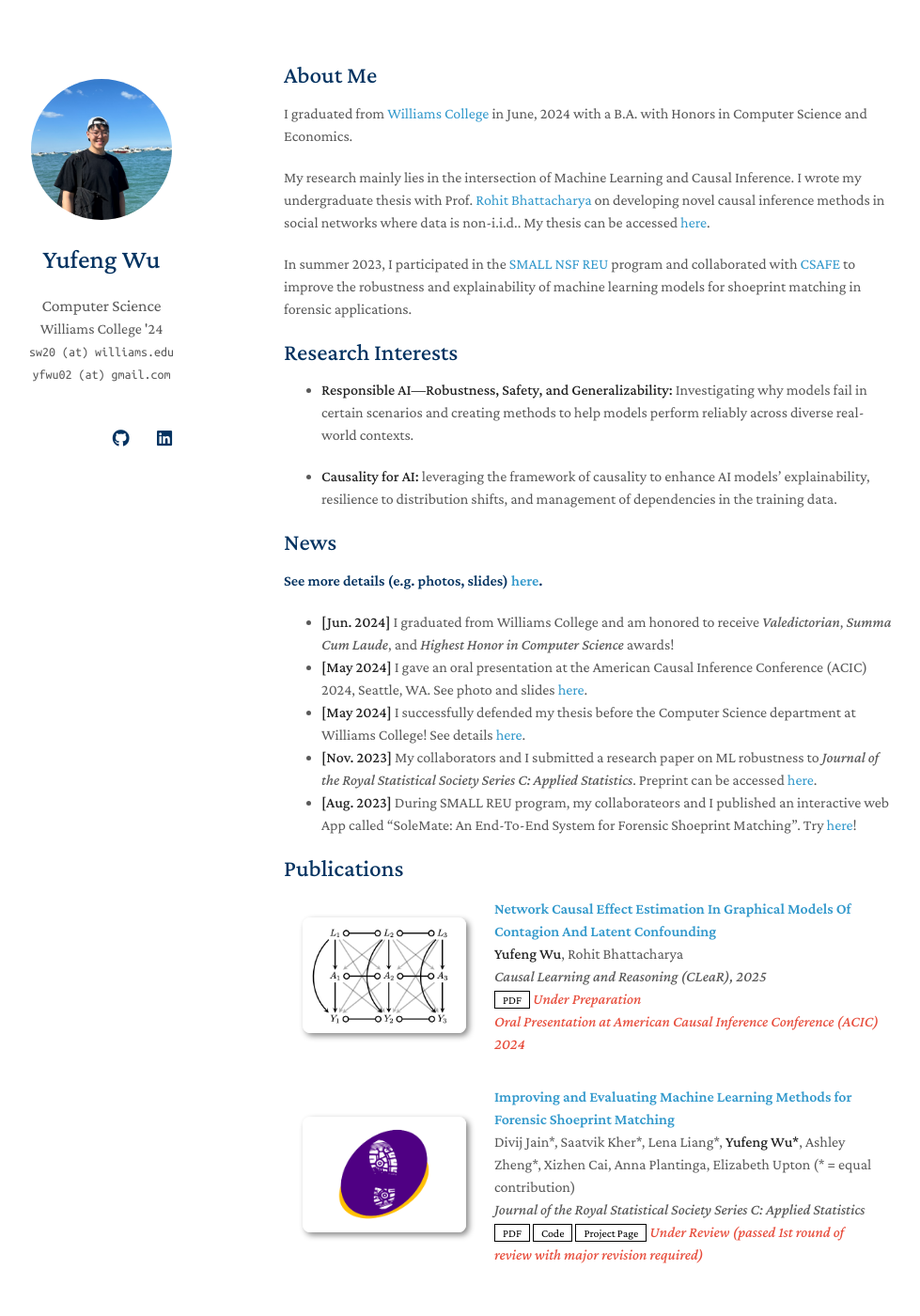
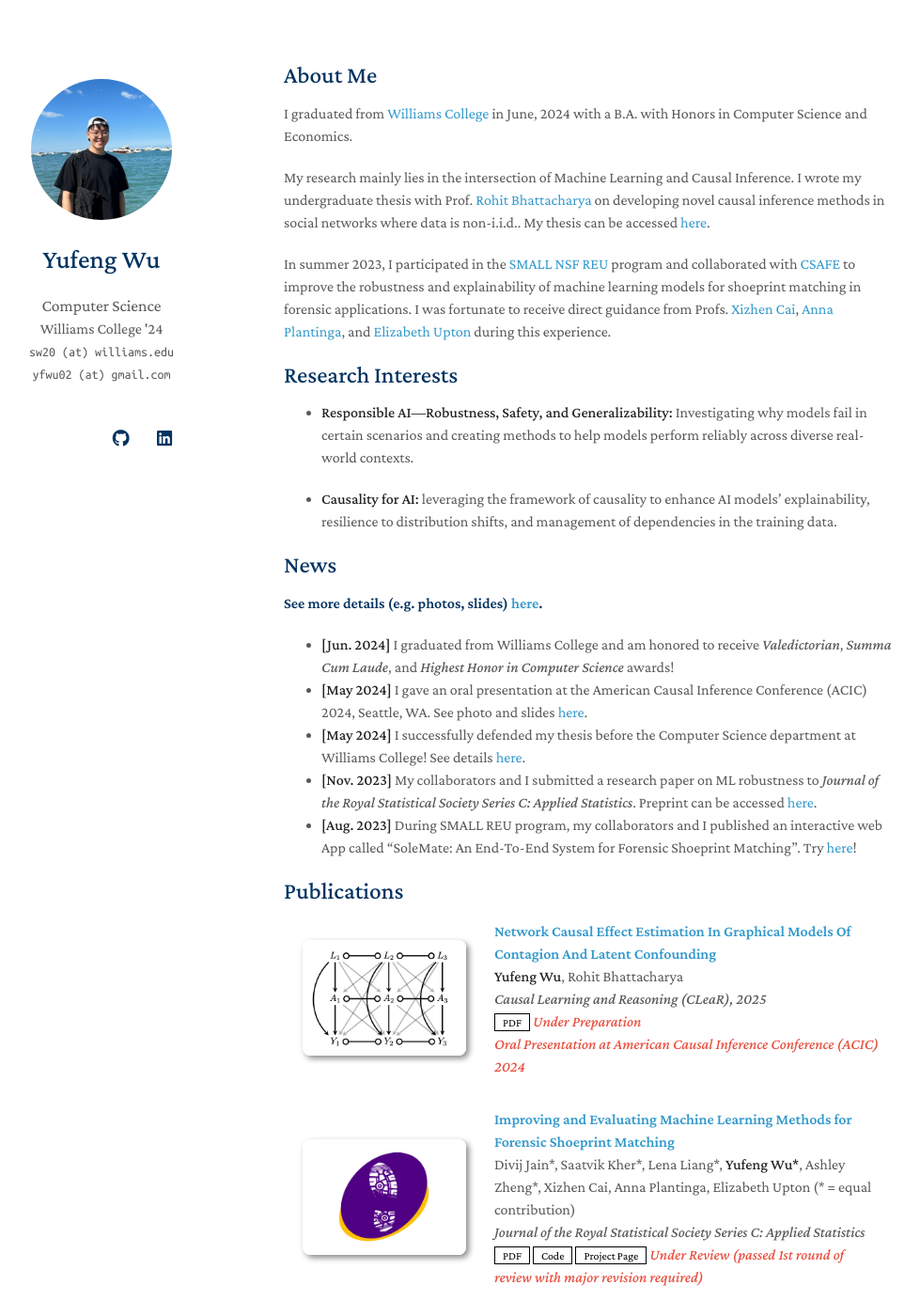
Before and after one commit to yufeng-wu/yufeng-wu.github.io, a Jekyll site: the page built from index.md, in a window 1280 px wide and 1400 px high. Shown: the whole window at 94% size, without its empty margins (168-1147 px from the left). Built offline with Jekyll 4.4.1, drawn with Linux system fonts in a browser that asks for light colours; a style sheet for code colours, icons or effects is not loaded; our own code applies the rules of GitHub Pages for plain Markdown files.

Commit message:
updated professor names and links

```diff
--- a/index.md
+++ b/index.md
@@ -8,7 +8,7 @@ I graduated from [Williams College](https://williams.edu/) in June, 2024 with a
 
 My research mainly lies in the intersection of Machine Learning and Causal Inference. I wrote my undergraduate thesis with Prof. [Rohit Bhattacharya](https://rohit-bhattacharya.com/) on developing novel causal inference methods in social networks where data is non-i.i.d.. My thesis can be accessed [here](https://librarysearch.williams.edu/discovery/delivery/01WIL_INST:01WIL_SPECIAL/12406122570002786).
 
-In summer 2023, I participated in the [SMALL NSF REU](https://math.williams.edu/small/) program and collaborated with [CSAFE](https://forensicstats.org/) to improve the robustness and explainability of machine learning models for shoeprint matching in forensic applications.
+In summer 2023, I participated in the [SMALL NSF REU](https://math.williams.edu/small/) program and collaborated with [CSAFE](https://forensicstats.org/) to improve the robustness and explainability of machine learning models for shoeprint matching in forensic applications. I was fortunate to receive direct guidance from Profs. [Xizhen Cai](https://sites.google.com/view/xizhen-cai/), [Anna Plantinga](https://sites.google.com/view/annaplantinga/home), and [Elizabeth Upton](https://www.eupton.com/) during this experience.
 
 ## Research Interests
 
@@ -23,6 +23,6 @@ In summer 2023, I participated in the [SMALL NSF REU](https://math.williams.edu/
 - **[May 2024]** I gave an oral presentation at the American Causal Inference Conference (ACIC) 2024, Seattle, WA. See photo and slides [here](./news_detail/#acic-2024-oral).
 - **[May 2024]** I successfully defended my thesis before the Computer Science department at Williams College! See details [here](./news_detail/#thesis-talk).
 - **[Nov. 2023]** My collaborators and I submitted a research paper on ML robustness to *Journal of the Royal Statistical Society Series C: Applied Statistics*. Preprint can be accessed [here](https://arxiv.org/pdf/2405.14878).
-- **[Aug. 2023]** During SMALL REU program, my collaborateors and I published an interactive web App called "SoleMate: An End-To-End System for Forensic Shoeprint Matching". Try [here](https://solemate.streamlit.app/)!
+- **[Aug. 2023]** During SMALL REU program, my collaborators and I published an interactive web App called "SoleMate: An End-To-End System for Forensic Shoeprint Matching". Try [here](https://solemate.streamlit.app/)!
 
 {% include_relative _includes/publications.md %}
```
